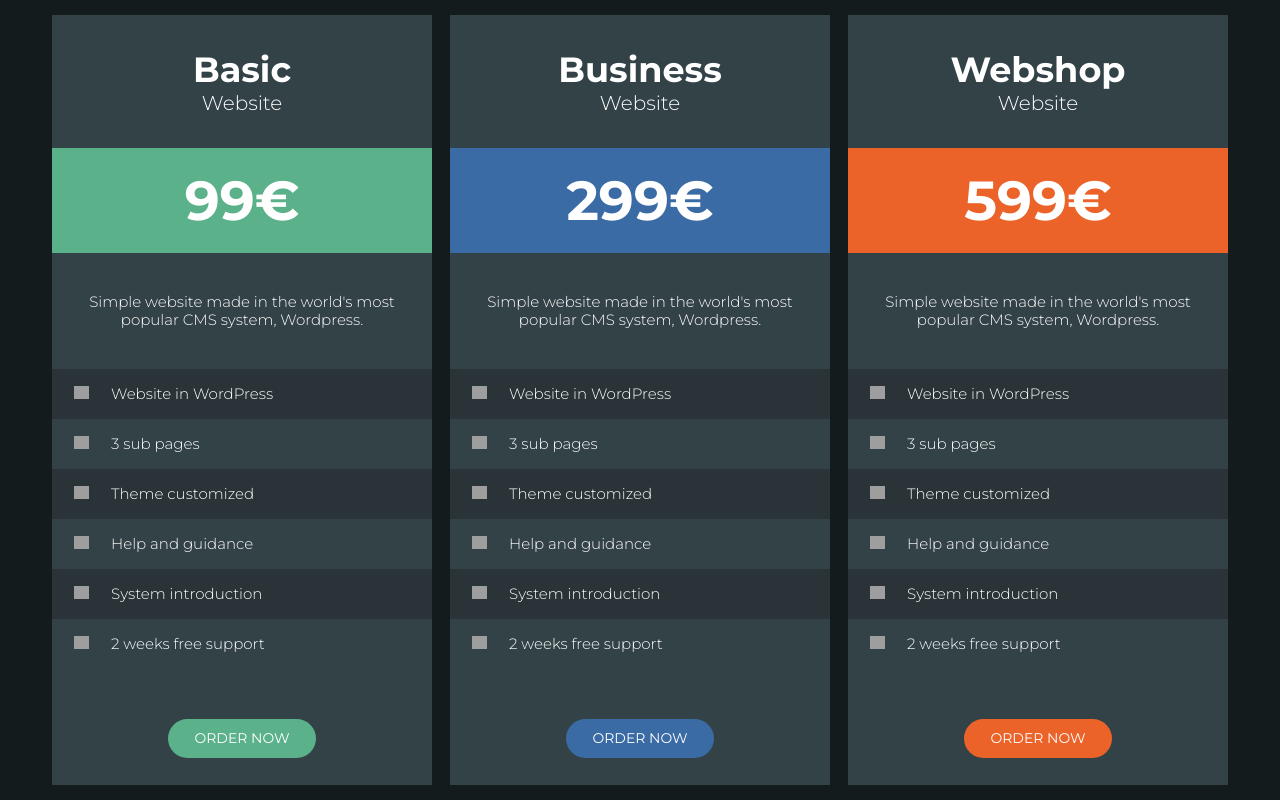
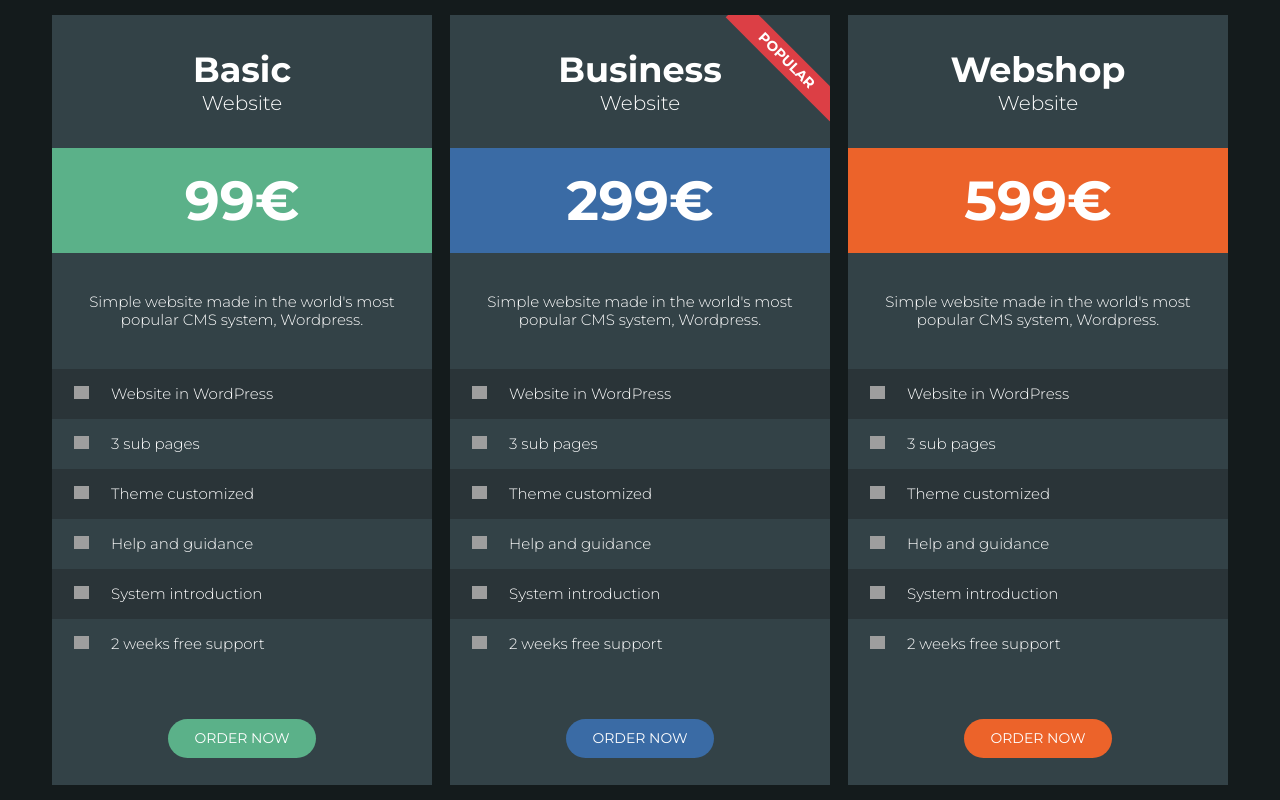
Before and after one commit to sagvel/price-cards-layout, a plain HTML site: page index.html in a window 1280 px wide. Drawn offline with nearby package versions, Linux system fonts and the light colour scheme; grey boxes are pictures that could not be loaded.

Commit message:
add label solution

```diff
--- a/index.html
+++ b/index.html
@@ -23,6 +23,7 @@
   <body>
     <div class="container">
       <div class="price-card">
+        <div class="price-card__popular">Popular</div>
         <h2 class="price-card__title">Basic</h2>
         <div class="price-card__sub-title">Website</div>
         <div class="price-card__price price-card__price_green">99€</div>
@@ -72,6 +73,7 @@
         </button>
       </div>
       <div class="price-card">
+        <div class="price-card__popular price-card__popular_true">Popular</div>
         <h2 class="price-card__title">Business</h2>
         <div class="price-card__sub-title">Website</div>
         <div class="price-card__price price-card__price_blue">299€</div>
@@ -121,6 +123,7 @@
         </button>
       </div>
       <div class="price-card">
+        <div class="price-card__popular">Popular</div>
         <h2 class="price-card__title">Webshop</h2>
         <div class="price-card__sub-title">Website</div>
         <div class="price-card__price price-card__price_orange">599€</div>
--- a/styles/card.scss
+++ b/styles/card.scss
@@ -13,8 +13,10 @@
   display: flex;
   flex-direction: column;
   align-items: center;
+  position: relative;
   padding: 33px 0 40px 0;
   background-color: $color-background-secondary;
+  overflow: hidden;
   &__title {
     margin: 0;
     height: 64px;
@@ -22,6 +24,25 @@
     font-size: 35px;
     line-height: 43px;
     text-align: center;
+  }
+
+  &__popular {
+    display: none;
+    width: 147px;
+    height: 25px;
+    position: absolute;
+    right: -30px;
+    transform: rotate(45deg);
+    font-weight: 700;
+    font-size: 14px;
+    line-height: 25px;
+    text-align: center;
+    text-transform: uppercase;
+    background-color: $color-red;
+
+    &_true {
+      display: block;
+    }
   }
 
   &__sub-title {
```
Also changed, not shown: styles.css, 1 other file.
